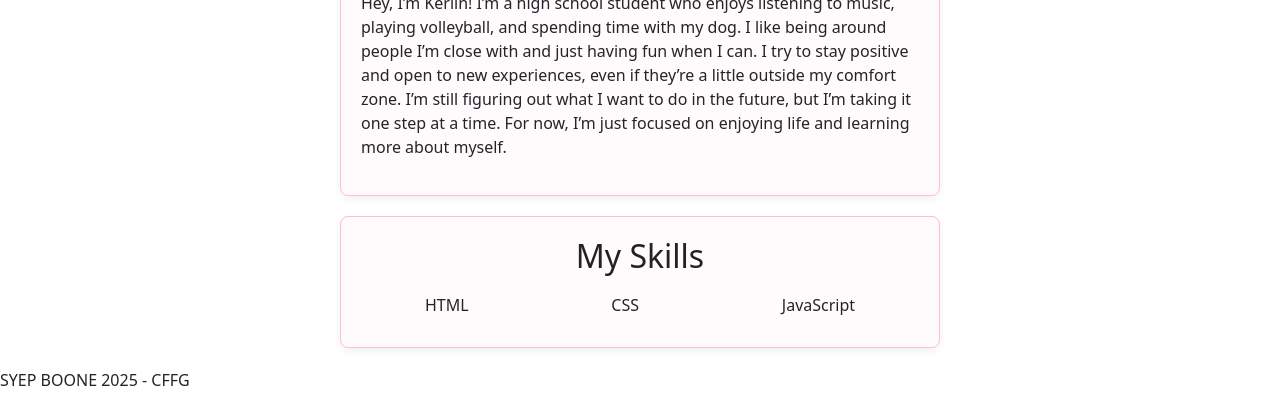
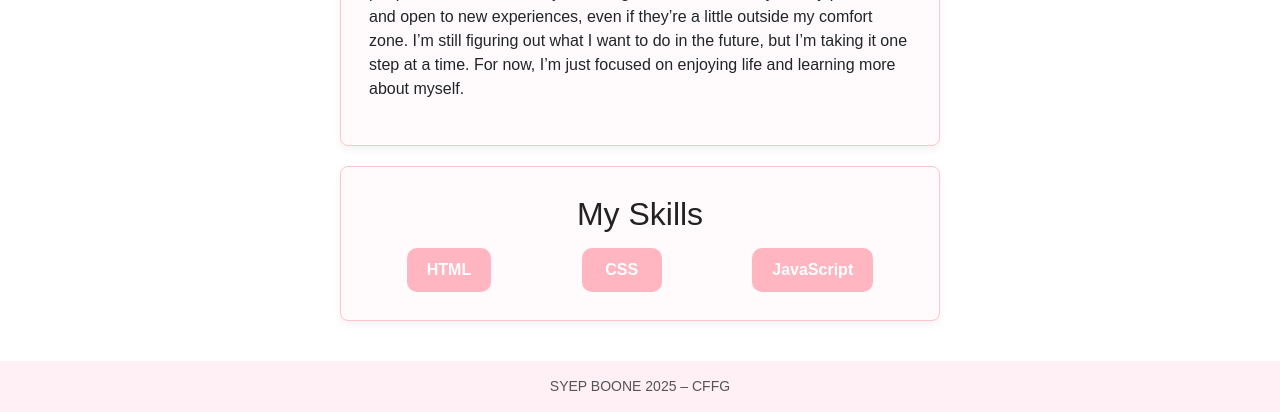
Before and after one commit to kerlinpaucar/SYEP-Boone-KerlinPaucar, a plain HTML site: page index.html in a window 1280 px wide. Shown: the part 589-1001 px from the top of the page. Drawn offline with nearby package versions, Linux system fonts and the light colour scheme.

Commit message:
SYEP Portfolio

```diff
--- a/index.html
+++ b/index.html
@@ -54,6 +54,8 @@
 <script src="https://cdn.jsdelivr.net/npm/bootstrap@5.3.7/dist/js/bootstrap.bundle.min.js" integrity="sha384-ndDqU0Gzau9qJ1lfW4pNLlhNTkCfHzAVBReH9diLvGRem5+R9g2FzA8ZGN954O5Q" crossorigin="anonymous"></script>
 </body>
 
-
-<footer> SYEP BOONE 2025 - CFFG</footer>
+<footer class="footer">
+  SYEP BOONE 2025 – CFFG
+</footer>
+</body>
 </html>
--- a/style.css
+++ b/style.css
@@ -1,45 +1,95 @@
+/* Font + General Layout */
+body {
+  font-family: 'Raleway', sans-serif;
+  margin: 0;
+  background-color: #fff;
+}
+
 h1, h2 {
   text-align: center;
   color: #222;
 }
 
+.section {
+  background-color: #fffafc;
+  padding: 28px;
+  margin: 20px auto;
+  max-width: 600px;
+  border-radius: 8px;
+  border: 1px solid #ffc6cb;
+  box-shadow: 0 4px 8px rgba(0, 0, 0, 0.05);
+}
+
+/* Hero image */
 .hero {
   text-align: center;
-  padding: 20px;
 }
-
-.hero img {
+.hero-img {
   border-radius: 10px;
   margin-bottom: 10px;
 }
-
-.section {
-  background-color: #fffafc;
-  padding: 20px;
-  margin: 20px auto;
-  max-width: 600px;
-  border-radius: 8px;
-  border: 1px solid #ffc0cb;
-  box-shadow: 0 4px 8px rgba(0, 0, 0, 0.05);
+.accent {
+  color: #e91e63;
+  font-weight: bold;
 }
 
-@media (max-width: 768px){
-  body{background-color:rgb(255, 201, 248);}
+/* Skills Section - Flexbox */
+.grid {
+  display: flex;
+  justify-content: space-around;
+  gap: 15px;
+  flex-wrap: wrap;
+  margin-top: 15px;
 }
 
-.grid{
-  display: flex;
-  justify-content: center;
-  justify-content: space-around;
-  /* justify-content: space-around; */
-  gap: 15px;
-  flex-wrap:wrap;
+.grid div {
+  background-color: #ffb6c1;
+  border-radius: 10px;
+  padding: 10px 20px;
+  min-width: 80px;
+  text-align: center;
+  color: #fff;
+  font-weight: bold;
+  transition: 0.3s ease;
 }
 
-.grid div{
+.grid div:hover {
+  transform: scale(1.1);
+  background-color: #ffc0cb;
+}
 
-  background-color: rgb(255, 182, 182)
-  border-radious; 100px;
-  padding: 10px;
-  min-width: 80 px;
+/* Nav hover effect */
+.nav-link:hover {
+  color: #cd587f !important;
+  text-decoration: underline;
 }
+
+/* Footer */
+.footer {
+  width: 100vw;
+  text-align: center;
+  padding: 15px 0;
+  font-size: 14px;
+  color: #555;
+  background-color: #fff0f5;
+  margin-top: 40px;
+}
+
+/* Mobile Layout */
+@media (max-width: 768px) {
+  body {
+    background-color: #fff0f5;
+  }
+
+  #home {
+    background-color: #ffe6f0;
+  }
+
+  #about {
+    background-color: #fff;
+  }
+
+  #skills {
+    background-color: #ffe6f0;
+  }
+}
```
